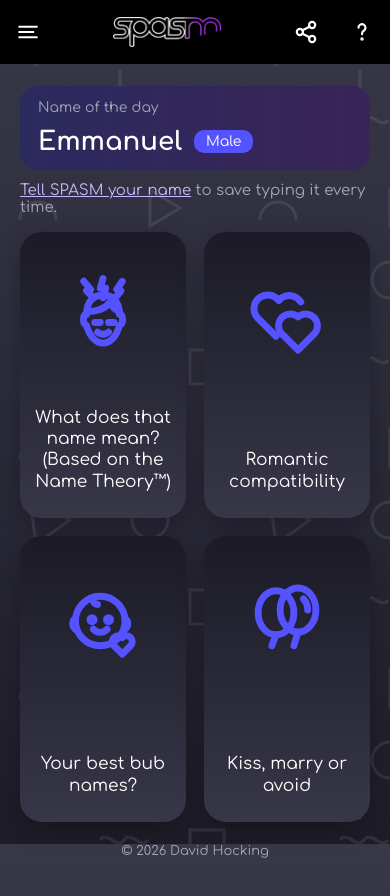
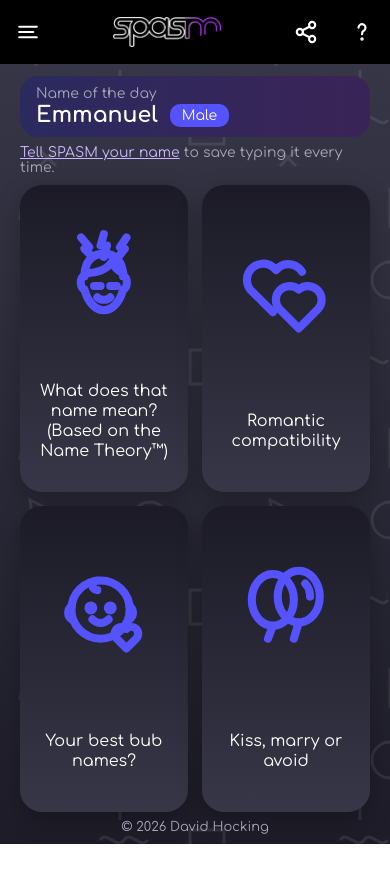
Before and after one commit to maxi8765/Spasm, a website with bundled scripts: page public/index.html in a window 390 px wide. After the commit the page ends 844 px from the top, so only its background shows below. Built offline with nearby package versions, Linux system fonts and the light colour scheme.

Commit message:
Home screen fits the phone; menu scrolls
Co-Authored-By: Claude Opus 5.5 <noreply@anthropic.com>
Claude-Session: https://claude.ai/code/session_0197JY2Pbpr59gu63pVE9R4L

```diff
--- a/public/css/app.css
+++ b/public/css/app.css
@@ -52,9 +52,11 @@ a { color: inherit; }
 
 #menu { position: fixed; inset: 0; z-index: 20; background: rgba(0,0,0,.55); }
 .menu-panel {
-  width: min(82vw, 320px); height: 100%; background: var(--card1); padding: calc(24px + var(--safe-top)) 22px 22px;
+  width: min(82vw, 320px); height: 100%; background: var(--card1); padding: calc(18px + var(--safe-top)) 22px calc(24px + var(--safe-bottom));
   display: flex; flex-direction: column; gap: 4px; animation: slidein .2s ease-out;
+  overflow-y: auto; overscroll-behavior: contain; -webkit-overflow-scrolling: touch;
 }
+.menu-panel > * { flex: none; }
 .menu-logo { width: 150px; margin: 0 0 18px 4px; }
 .menu-panel a { text-decoration: none; padding: 14px 6px; font-size: 17px; border-bottom: 1px solid #2c2b3b; }
 @keyframes slidein { from { transform: translateX(-100%); } }
@@ -205,3 +207,14 @@ textarea { width: 100%; min-height: 90px; font-family: inherit; font-size: 17px;
 .swipe-btns .yep svg { width: 36px; height: 36px; }
 
 .copy { color: var(--muted); font-size: 13px; text-align: center; margin: 22px 0 0; }
+
+/* home screen fits the phone without scrolling */
+main.home { height: calc(100vh - 64px - var(--safe-top)); height: calc(100dvh - 64px - var(--safe-top)); padding: 12px 20px calc(10px + var(--safe-bottom)); display: flex; flex-direction: column; overflow: hidden; }
+main.home > * { flex: none; }
+main.home .daily { padding: 10px 16px; margin-bottom: 8px; gap: 2px 12px; }
+main.home .daily-n { font-size: 22px; }
+main.home .hello { margin: 0 0 10px; font-size: 14px; }
+main.home .grid { flex: 1 1 auto; min-height: 0; grid-template-rows: 1fr 1fr; gap: 14px; }
+main.home .tile { aspect-ratio: auto; min-height: 0; padding: 12px 10px; justify-content: space-around; font-size: 16px; }
+main.home .tile svg { width: auto; height: 45%; max-width: 70%; margin: 0; }
+main.home .copy { margin: 8px 0 0; }
--- a/public/js/app.js
+++ b/public/js/app.js
@@ -248,6 +248,7 @@ function nameList(rows, opts = {}) {
 function home() {
   setBar({ help: 'home', share: sharer('What does your name say about you?', 'SPASM describes your personality just from your name, rates the romantic compatibility of any two people, suggests baby names and tells you who to kiss, marry or avoid.', location.origin + '/') });
   const me = meRecord(), nd = E.nameOfDay();
+  view.className = 'home';
   view.innerHTML = `
   <a class="daily" href="#/meaning/${nd.g}/${enc(nd.n)}"><span class="daily-k">Name of the day</span><span class="daily-n">${esc(nd.n)}</span><span class="tag ${nd.g}">${GLABEL[nd.g]}</span></a>
   ${me ? `<p class="hello">Hi ${esc(me.n)}. <a href="#/meaning/${me.g}/${enc(me.n)}">Your name</a> &middot; <a href="#/me">change</a></p>` : `<p class="hello"><a href="#/me">Tell SPASM your name</a> to save typing it every time.</p>`}
@@ -599,6 +600,7 @@ function notFound(name, g) {
 function route() {
   $('#menu').hidden = true; $('#help').hidden = true;
   view.onclick = null;
+  view.className = '';
   const raw = location.hash.replace(/^#\/?/, '');
   const [path, qs = ''] = raw.split('?');
   const parts = path.split('/').filter(Boolean).map(decodeURIComponent);
--- a/public/sw.js
+++ b/public/sw.js
@@ -1,5 +1,5 @@
 // Offline support: cache the shell and data files as they are used.
-const CACHE = 'spasm-v8';
+const CACHE = 'spasm-v9';
 const SHELL = ['/', '/index.html', '/css/app.css', '/js/app.js', '/js/engine.js', '/js/help.js', '/js/icons.js', '/js/share.js',
   '/img/logo.png', '/fonts/comfortaa-latin-400-normal.woff2', '/fonts/comfortaa-latin-700-normal.woff2', '/img/icon-192.png', '/paper.html', '/data/names.json', '/data/tables.json'];
 self.addEventListener('install', (e) => e.waitUntil(caches.open(CACHE).then((c) => c.addAll(SHELL)).then(() => self.skipWaiting())));
```
